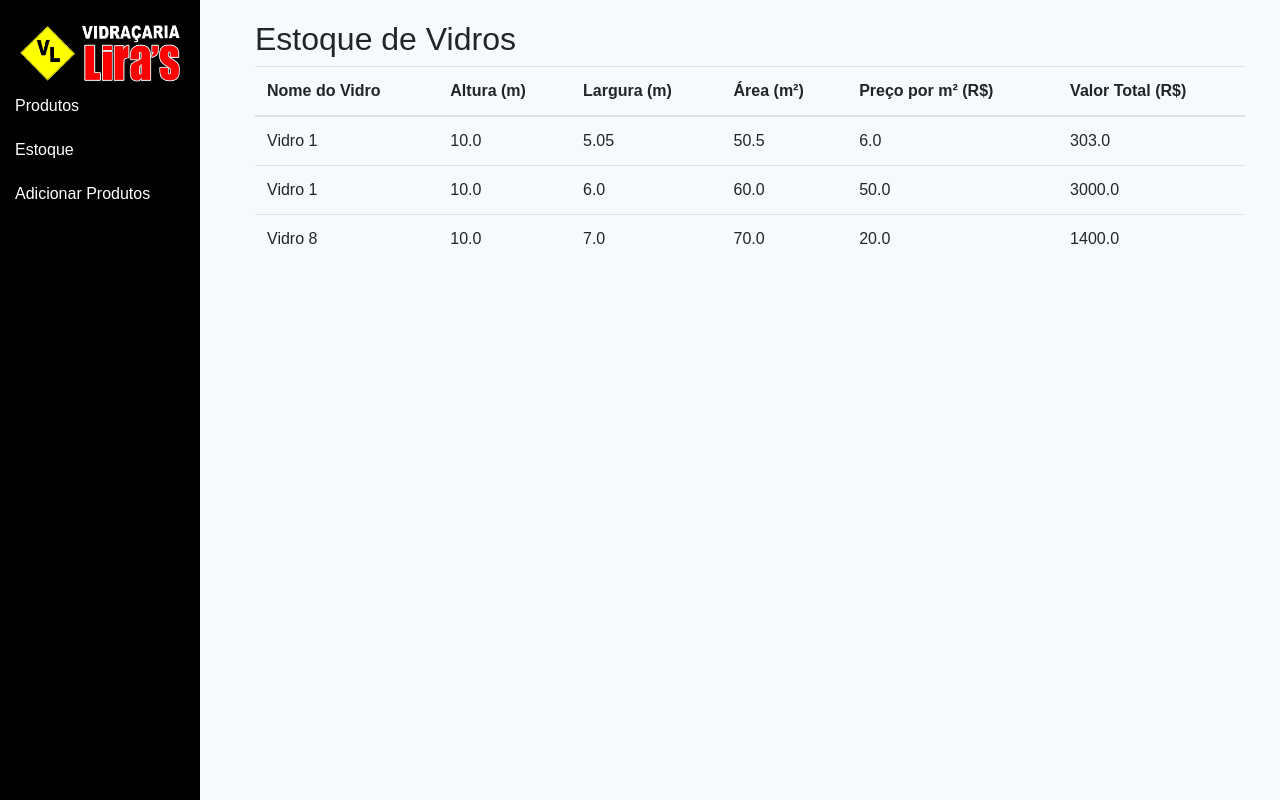
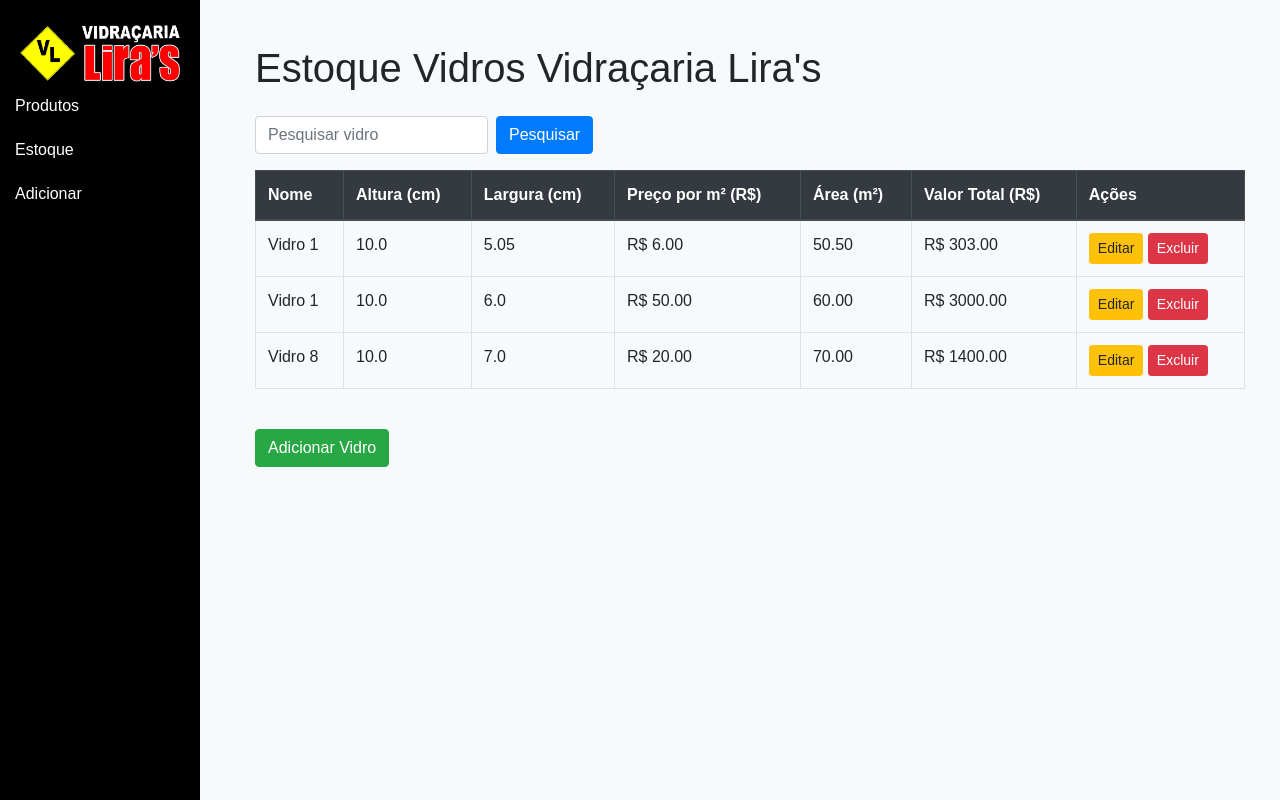
Before and after one commit to Elielton-Ferreira/liras_system, a Flask app: page /estoque_vidros in a window 1280 px wide. Run offline with Flask 3, Linux system fonts and the light colour scheme; data comes from the database, SQL or seed files in the repository; both versions use the stored data as it was after the commit; some libraries are stand-ins or nearby versions.

Commit message:
editar e excluir vidros

```diff
--- a/app.py
+++ b/app.py
@@ -129,7 +129,75 @@ def estoque_vidros():
     vidros = cursor.fetchall()
     conn.close()
 
-    return render_template('estoque_vidros.html', vidros=vidros)
+    # Criar uma lista para armazenar vidros com valores totais
+    vidros_com_valores_totais = []
+
+    for vidro in vidros:
+        valor_total = vidro['preco_m2'] * vidro['area']  # Cálculo do valor total
+        # Criar um dicionário com os dados do vidro e o valor total
+        vidro_dict = {
+            'id': vidro['id'],
+            'nome': vidro['nome'],
+            'altura': vidro['altura'],
+            'largura': vidro['largura'],
+            'preco_m2': vidro['preco_m2'],
+            'area': vidro['area'],
+            'valor_total': valor_total
+        }
+        vidros_com_valores_totais.append(vidro_dict)  # Adicionar à lista
+
+    return render_template('estoque_vidros.html', vidros=vidros_com_valores_totais)
+
+
+# Rota para Editar Vidros
+@app.route('/editar_vidro/<int:id>', methods=['GET', 'POST'])
+def editar_vidro(id):
+    conn = conectar_bd()
+    cursor = conn.cursor()
+    cursor.execute("SELECT * FROM vidros WHERE id = ?", (id,))
+    vidro = cursor.fetchone()
+    conn.close()
+
+    if vidro is None:
+        return "Vidro não encontrado", 404
+
+    if request.method == 'POST':
+        nome = request.form['nome']
+        altura = request.form['altura']
+        largura = request.form['largura']
+        preco_m2 = request.form['preco_m2']
+
+        area = float(altura) * float(largura)  # Recalcula a área
+
+        # Atualiza os dados do vidro
+        conn = conectar_bd()
+        cursor = conn.cursor()
+        cursor.execute("""
+            UPDATE vidros
+            SET nome = ?, altura = ?, largura = ?, preco_m2 = ?, area = ?
+            WHERE id = ?
+        """, (nome, altura, largura, preco_m2, area, id))
+        conn.commit()
+        conn.close()
+
+        flash('Vidro atualizado com sucesso!', 'success')  # Mensagem de sucesso
+        return redirect(url_for('estoque_vidros'))
+
+    return render_template('editar_vidro.html', vidro=vidro)  # Renderiza a página de edição
+
+# Rota para excluir um vidro
+@app.route('/excluir_vidro/<int:id>', methods=['POST'])
+def excluir_vidro(id):
+    conn = conectar_bd()
+    cursor = conn.cursor()
+
+    cursor.execute("DELETE FROM vidros WHERE id = ?", (id,))
+    conn.commit()
+    conn.close()
+
+    flash('Vidro excluído com sucesso!', 'success')  # Mensagem de sucesso
+    return redirect(url_for('estoque_vidros'))  # Redireciona de volta para a lista de vidros
+
 
 # Executa o aplicativo Flask
 if __name__ == '__main__':
--- a/templates/base.html
+++ b/templates/base.html
@@ -85,7 +85,7 @@
         </div>
 
         <div class="dropdown">
-            <a href="javascript:void(0);" class="dropbtn" onclick="toggleDropdown('adicionarDropdown')">Adicionar Produtos</a> <!-- Link para o menu de Adicionar Produto -->
+            <a href="javascript:void(0);" class="dropbtn" onclick="toggleDropdown('adicionarDropdown')">Adicionar</a> <!-- Link para o menu de Adicionar Produto -->
             <div id="adicionarDropdown" class="dropdown-content">
                 <a href="/adicionar_vidro">Vidros e Espelhos</a> <!-- Link para a página de adicionar vidros -->
                 <a href="/adicionar">Acessórios</a> <!-- Link para a página de adicionar acessórios -->
--- a/templates/estoque_vidros.html
+++ b/templates/estoque_vidros.html
@@ -1,17 +1,24 @@
 {% extends 'base.html' %}
 
 {% block content %}
-    <h2>Estoque de Vidros</h2>
+<h1 class="my-4">Estoque Vidros Vidraçaria Lira's</h1>
 
-    <table class="table">
-        <thead>
+<!-- Formulário de Pesquisa -->
+<form method="POST" class="form-inline mb-3">
+    <input type="text" name="pesquisa" class="form-control mr-2" placeholder="Pesquisar vidro" required>
+    <button type="submit" class="btn btn-primary">Pesquisar</button>
+</form>
+
+<table class="table table-bordered">
+    <thead class="thead-dark">
         <tr>
-                <th>Nome do Vidro</th>
-                <th>Altura (m)</th>
-                <th>Largura (m)</th>
+            <th>Nome</th>
+            <th>Altura (cm)</th>
+            <th>Largura (cm)</th>
+            <th>Preço por m² (R$)</th>
             <th>Área (m²)</th>
-                <th>Preço por m² (R$)</th>
             <th>Valor Total (R$)</th>
+            <th>Ações</th>
         </tr>
     </thead>
     <tbody>
@@ -20,15 +27,30 @@
             <td>{{ vidro.nome }}</td>
             <td>{{ vidro.altura }}</td>
             <td>{{ vidro.largura }}</td>
-                    <td>{{ vidro.area }}</td>
-                    <td>{{ vidro.preco_m2 }}</td> <!-- Corrigido de vidro.preco para vidro.preco_m2 -->
-                    <td>{{ vidro.area * vidro.preco_m2 }}</td> <!-- Cálculo do valor total -->
-                </tr>
-            {% else %}
-                <tr>
-                    <td colspan="6" class="text-center">Nenhum vidro encontrado.</td>
+            <td>R$ {{ "%.2f"|format(vidro.preco_m2) }}</td>
+            <td>{{ "%.2f"|format(vidro.area) }}</td>
+            <td>R$ {{ "%.2f"|format(vidro.preco_m2 * vidro.area) }}</td>
+            <td>
+                <a href="{{ url_for('editar_vidro', id=vidro.id) }}" class="btn btn-sm btn-warning">Editar</a>
+                <form action="{{ url_for('excluir_vidro', id=vidro.id) }}" method="POST" style="display:inline;" id="delete-form-{{ vidro.id }}">
+                    <button type="button" class="btn btn-sm btn-danger" onclick="confirmDelete({{ vidro.id }})">Excluir</button>
+                </form>
+            </td>
         </tr>
         {% endfor %}
     </tbody>
 </table>
+
+<a href="/adicionar_vidro" class="btn btn-success mt-4">Adicionar Vidro</a>
+
+
+<script>
+    function confirmDelete(id) {
+        if (confirm('Tem certeza que deseja excluir este vidro?')) {
+            // Envia o formulário de exclusão
+            document.getElementById('delete-form-' + id).submit();
+        }
+    }
+</script>
+
 {% endblock %}
```
Also changed, not shown: templates/editar_vidro.html (added, +28 -0 lines), estoque.db. Lines whose indentation alone changed are shown as unchanged.
